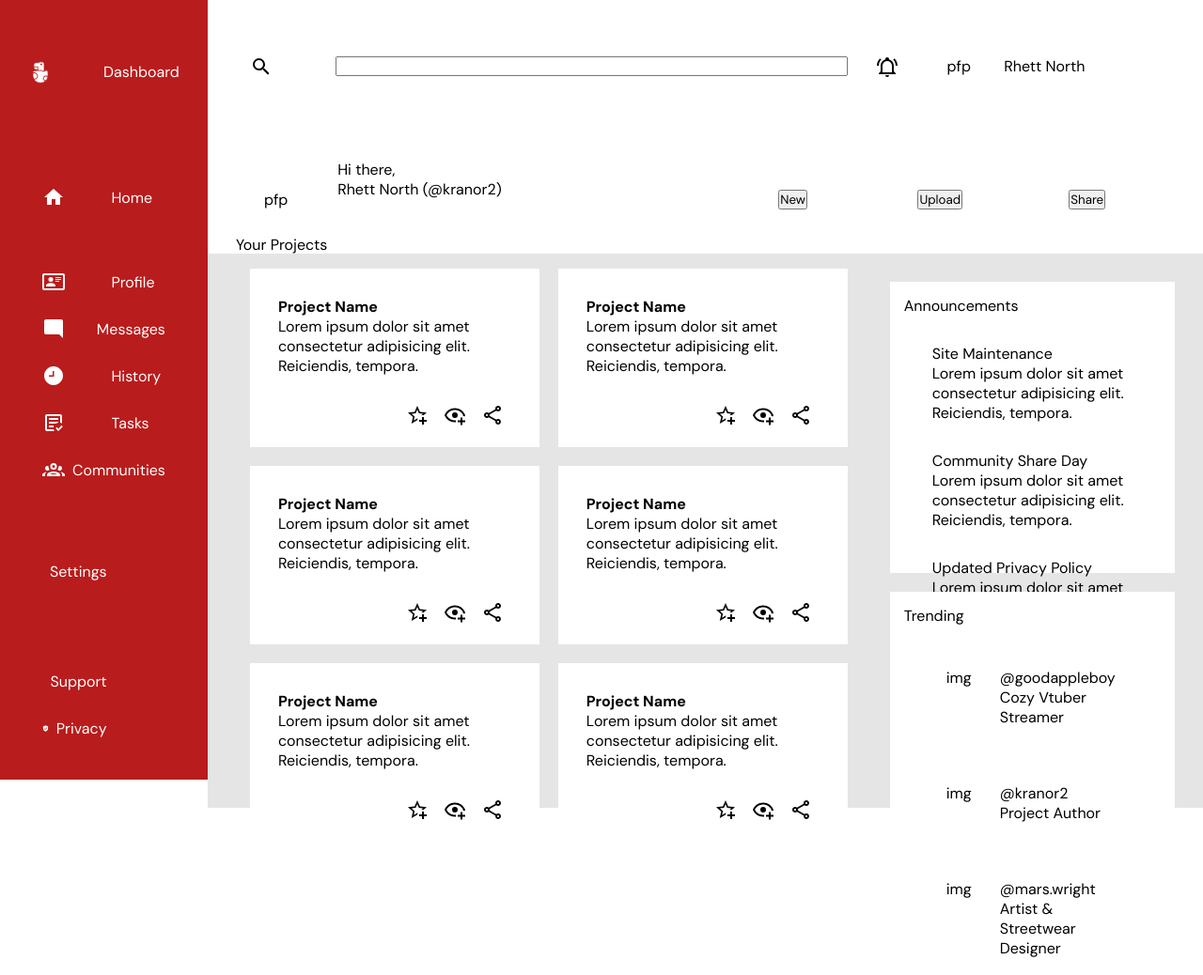
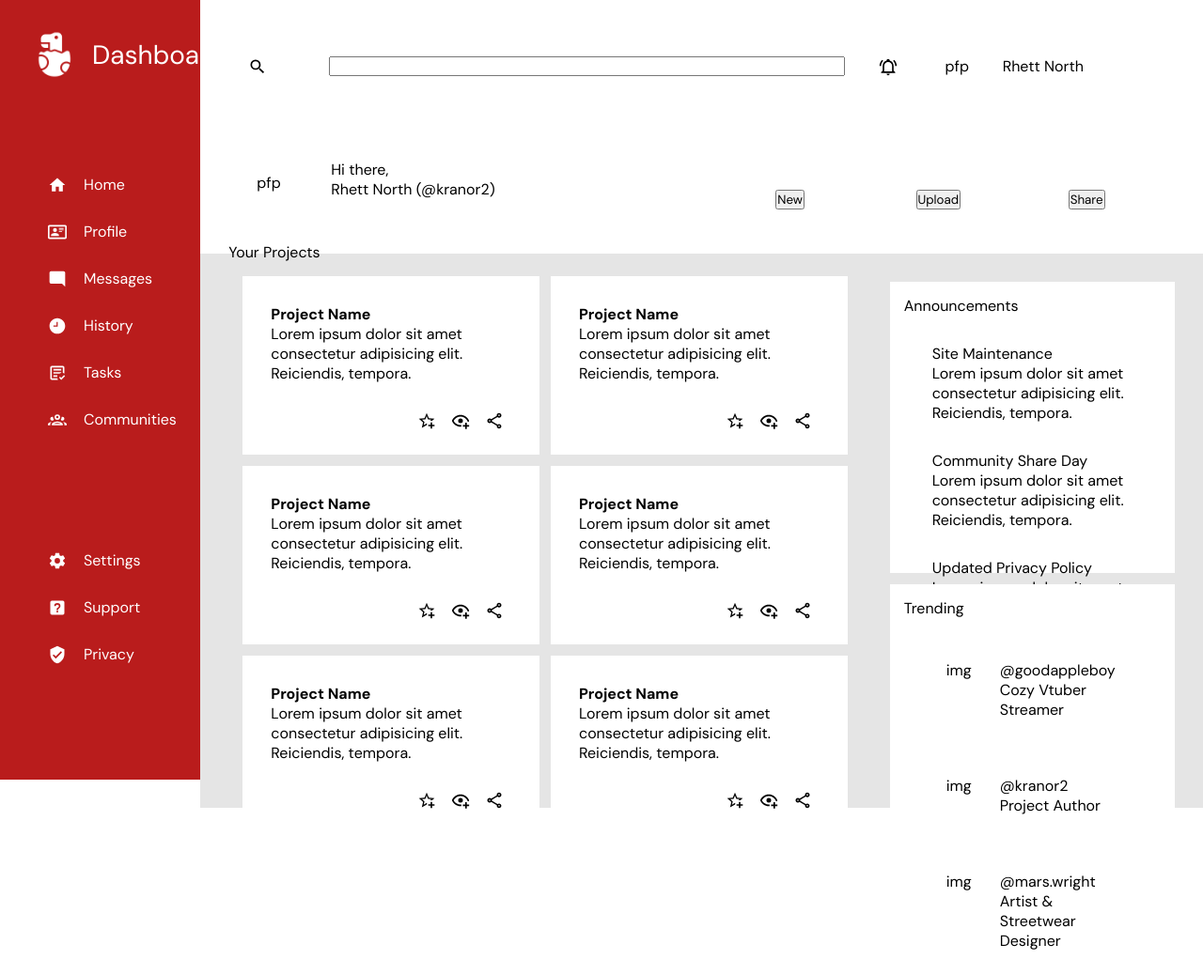
Before and after one commit to kranor2/admin-dash, a plain HTML site: page index.html in a window 1280 px wide. Shown: the top 1038 px of the page at 94% size. Drawn offline with Linux system fonts and the light colour scheme.

Commit message:
Fix sidebar layout issues
In this commit, I adjusted layout and sizing properties within the
sidebar container to reach a more clear, usable, and organized setup for
this section of the page.

```diff
--- a/style.css
+++ b/style.css
@@ -29,7 +29,8 @@
     grid-row: 1 / 3;
     grid-column: 1 / 2;
     grid-template-rows: 1fr 3fr 2fr;
-    gap: 30px;
+    align-items: start;
+    gap: 1.5vh;
 }
 
 .sidebar div {
@@ -43,10 +44,13 @@
 }
 
 .logo {
-    display: flex;
-    flex-direction: column;
+    font-size: 1.75rem;
+    width: 5.25vw;
+    display: grid;
+    grid-template-columns: 1fr 4fr;
+    gap: 1.5vh;
     align-items: center;
-    justify-content: flex-start;
+    justify-items: start;
 }
 
 .tools {
@@ -62,16 +66,14 @@
 }
 
 .option {
-    max-height: 2.5vh;
+    height: 2.5vh;
+    width: 4.75vw;
     grid-column: 1 / 2;
-    display: flex;
-    flex-direction: column;
+    display: grid;
+    grid-template-columns: 1fr 4fr;
+    gap: 1.5vh;
     align-items: center;
-    justify-content: flex-start;
-}
-
-.option p {
-    margin-left: 8px;
+    justify-items: end;
 }
 
 .header {
@@ -107,8 +109,8 @@
 }
 
 .pfp {
-    max-height: 3.25vh;
-    max-width: 3.25vw;
+    height: 7vh;
+    width: auto;
 }
 
 .welcome {
@@ -130,13 +132,13 @@
 }
 
 .icon {
-    max-width: 24px;
-    max-height: 24px;
+    width: 2.5vw;
+    height: 2.5vh;
 }
 
 #comms {
-    min-height: 24px;
-    min-width: 24px;
+    height: 2.5vh;
+    width: 2.5vw;
 }
 
 .main-content {
@@ -160,7 +162,7 @@
     display: grid;
     grid-template-columns: 1fr 1fr;
     grid-template-rows: 1fr 1fr 1fr;
-    gap: 20px;
+    gap: 1.5vh;
 }
 
 .card {
@@ -176,15 +178,15 @@
 }
 
 .portfolio .icon {
-    padding-left: 8px;
-    padding-right: 8px;
+    padding-left: 0.25vh;
+    padding-right: 0.25vh;
 }
 
 .extras {
     max-height: 70vh;
     display: grid;
     grid-template-rows: 1fr 1fr;
-    gap: 20px;
+    gap: 1.5vh;
 }
 
 .announcements, .shoutouts {
```
Also changed, not shown: 1 other file.
